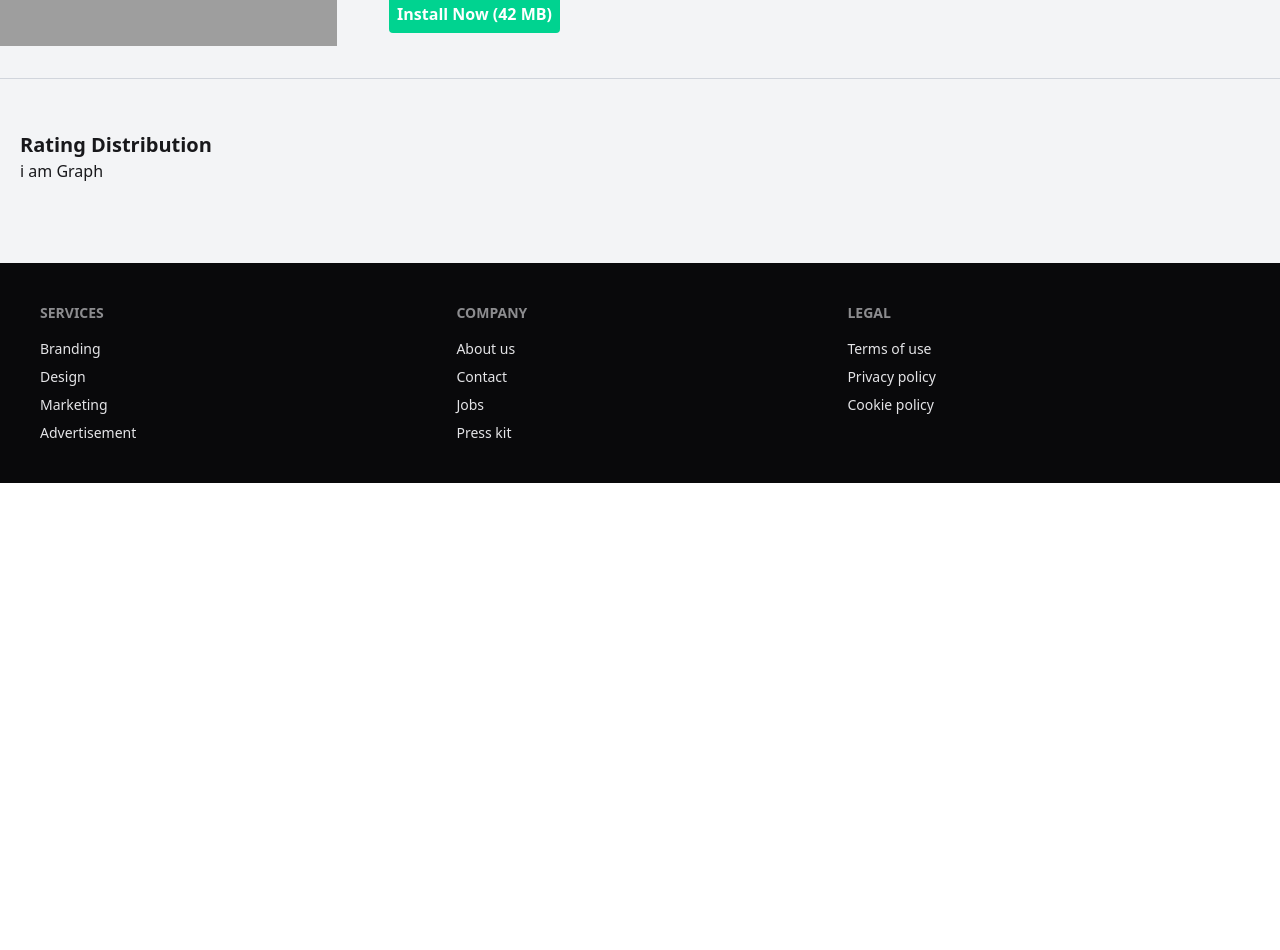
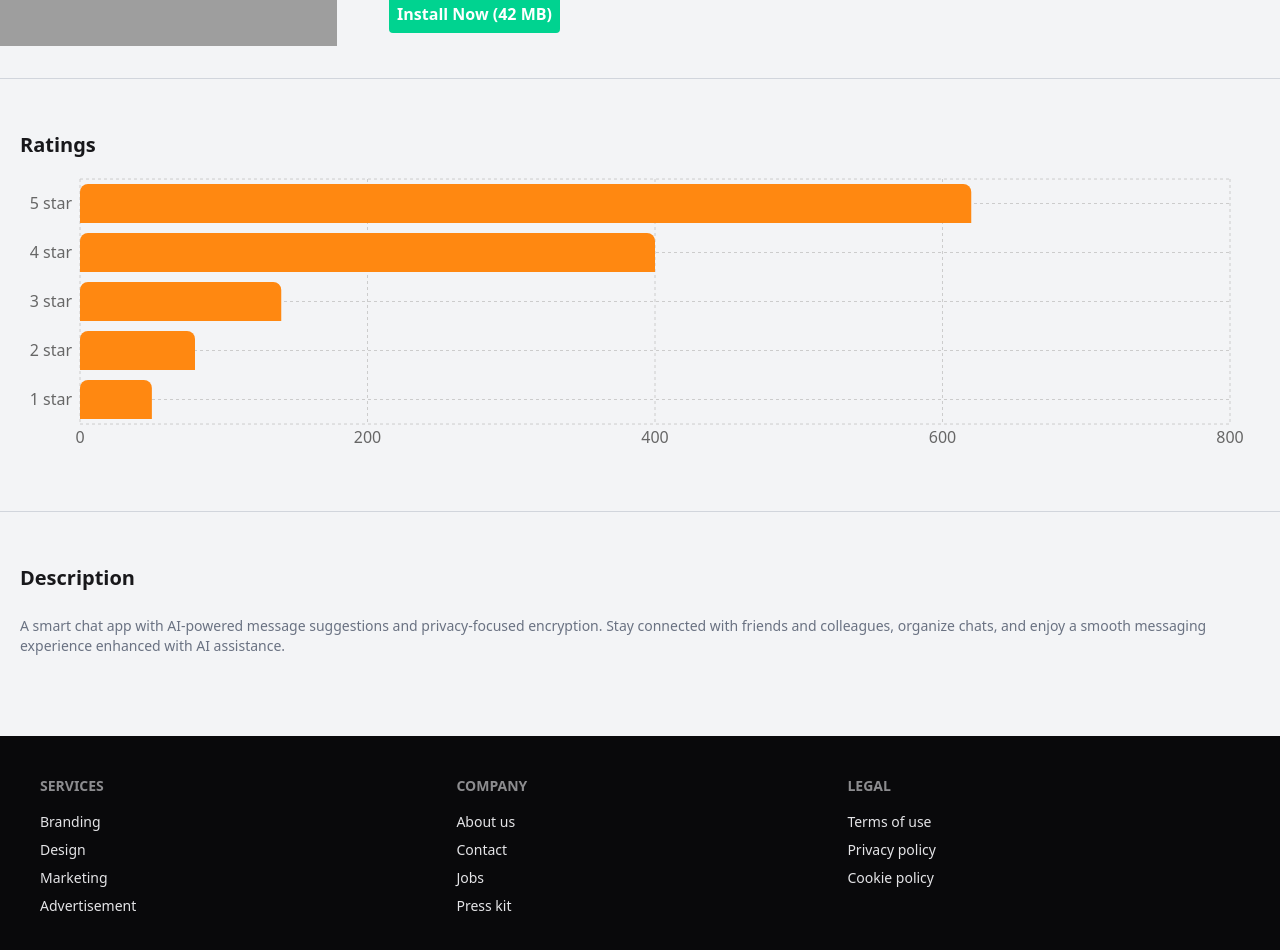
Before and after one commit to nayeem-94/assignment_8, a React (Vite) app: page /home/1 in a window 1280 px wide. Shown: the part 400-1350 px from the top of the page. Before the commit the page ends 883 px from the top, so only its background shows below. Built offline with nearby package versions, Linux system fonts and the light colour scheme; grey boxes are pictures that could not be loaded.

Commit message:
added the apps section

```diff
--- a/public/Data.json
+++ b/public/Data.json
@@ -4,7 +4,7 @@
     "title": "NovaChat - Smart AI Messenger",
     "companyName": "Orion Labs",
     "id": 1,
-    "description": "A smart chat app with AI-powered message suggestions and privacy-focused encryption.",
+    "description": "A smart chat app with AI-powered message suggestions and privacy-focused encryption. Stay connected with friends and colleagues, organize chats, and enjoy a smooth messaging experience enhanced with AI assistance.",
     "size": 42,
     "reviews": 12900,
     "ratingAvg": 4.5,
@@ -22,7 +22,7 @@
     "title": "FitTrack Pro - Fitness & Health Tracker",
     "companyName": "ActiveX Inc.",
     "id": 2,
-    "description": "Your personal fitness tracker with AI-based health insights and calorie tracking.",
+    "description": "Your personal fitness tracker with AI-based health insights and calorie tracking. Monitor workouts, track progress, set fitness goals, and get personalized health recommendations to achieve a balanced lifestyle.",
     "size": 58,
     "reviews": 92020,
     "ratingAvg": 4.3,
@@ -40,7 +40,7 @@
     "title": "NoteFlow - Idea & Task Organizer",
     "companyName": "MindSpace",
     "id": 3,
-    "description": "Organize your ideas, notes, and tasks seamlessly across all your devices.",
+    "description": "Organize your ideas, notes, and tasks seamlessly across all your devices. Plan projects, prioritize tasks, and keep everything in sync with an intuitive interface designed to boost productivity.",
     "size": 25,
     "reviews": 74070,
     "ratingAvg": 4.6,
@@ -58,7 +58,7 @@
     "title": "Travelio - Smart Travel Companion",
     "companyName": "GlobalGo",
     "id": 4,
-    "description": "Discover new destinations, plan trips, and find the best flight and hotel deals.",
+    "description": "Discover new destinations, plan trips, and find the best flight and hotel deals. Keep your itinerary organized, explore recommended attractions, and make travel stress-free with personalized suggestions.",
     "size": 67,
     "reviews": 16092,
     "ratingAvg": 4.2,
@@ -76,7 +76,7 @@
     "title": "SoundBurst - Music Streaming",
     "companyName": "EchoWave Studio",
     "id": 5,
-    "description": "Stream high-quality music, create playlists, and share songs with your friends.",
+    "description": "Stream high-quality music, create playlists, and share songs with your friends. Discover new artists, enjoy offline listening, and experience an AI-powered recommendation engine that suggests tracks you’ll love.",
     "size": 89,
     "reviews": 31034,
     "ratingAvg": 4.7,
@@ -94,7 +94,7 @@
     "title": "PhotoCraft - AI Photo Editor",
     "companyName": "PixelForge",
     "id": 6,
-    "description": "Edit photos like a pro with AI filters, background remover, and color enhancer.",
+    "description": "Edit photos like a pro with AI filters, background remover, and color enhancer. Perfect for creating professional-quality images, social media content, and personalized photo projects quickly and easily.",
     "size": 76,
     "reviews": 20586,
     "ratingAvg": 4.4,
@@ -112,7 +112,7 @@
     "title": "BudgetMate - Expense Tracker",
     "companyName": "FinEase",
     "id": 7,
-    "description": "Track expenses, set budgets, and visualize your financial habits easily.",
+    "description": "Track expenses, set budgets, and visualize your financial habits easily. Receive spending insights, alerts for budget limits, and helpful tips to manage your money more efficiently.",
     "size": 31,
     "reviews": 68080,
     "ratingAvg": 4.1,
@@ -130,7 +130,7 @@
     "title": "StudyPal - AI Learning Assistant",
     "companyName": "EduSpark",
     "id": 8,
-    "description": "Interactive learning app offering quizzes, study plans, and AI progress tracking.",
+    "description": "Interactive learning app offering quizzes, study plans, and AI progress tracking. Improve learning efficiency with personalized guidance, track strengths and weaknesses, and achieve your educational goals faster.",
     "size": 52,
     "reviews": 12040,
     "ratingAvg": 4.6,
--- a/src/components/Apps components/Apps.jsx
+++ b/src/components/Apps components/Apps.jsx
@@ -1,10 +1,32 @@
-import React from 'react';
+import React, { use } from 'react';
+import Appcart from '../Home components/Appcart';
+import Searchbox from './Searchbox';
 
-const Apps = () => {
+const Apps = ({ fetchData }) => {
+    const data = use(fetchData);
     return (
-        <div>
-            i amm apps
-        </div>
+        <>
+            <div className='py-10 bg-gray-100 '>
+                <div className='container mx-auto '>
+
+                    <div className='flex flex-col justify-center items-center'>
+                        <h1 className='font-bold text-4xl'>Our All Applications</h1>
+                        <p className='text-gray-400 pt-4'>Explore All Apps on the Market developed by us. We code for Millions</p>
+                    </div>
+                    <div className='pt-10 pl-2 flex justify-between items-center'>
+                        <p className='text-xl font-bold'>({data.length}) Apps Found</p>
+                        <p>
+                            <Searchbox></Searchbox>
+                        </p>
+                    </div>
+                    <div className='grid grid-cols-2 md:grid-cols-4 gap-7 mt-5 '>
+                        {data.map(app => (
+                            <Appcart key={app.id} app={app} />
+                        ))}
+                    </div>
+                </div>
+            </div>
+        </>
     );
 };
 
--- a/src/components/Apps components/Detailapp.jsx
+++ b/src/components/Apps components/Detailapp.jsx
@@ -62,9 +62,16 @@ const Detailapp = () => {
                 <hr className="my-8 w-full border-gray-300" />
 
                 <div className='p-5'>
-                    <h2 className='font-bold text-xl '>Rating Distribution</h2>
+                    <h2 className='font-bold text-xl '>Ratings </h2>
                     <Graph data={ratingData} ></Graph>
                 </div>
+
+                <hr className="my-8 w-full border-gray-300" />
+                <div className='p-5'>
+                    <h1 className='text-xl font-bold'>Description</h1>
+                    <p className='text-sm text-gray-500 pt-6'>{app.description}</p>
+                </div>
+
 
             </div>
         </div>
--- a/src/components/Apps components/Graph.jsx
+++ b/src/components/Apps components/Graph.jsx
@@ -11,10 +11,28 @@ import {
 
 const Graph = ({ data }) => {
 
-
+    const chartData = data
+        .map(item => ({
+            name: item.count.name,
+            count: item.count.count,
+        }))
+        .reverse();
+    console.log(chartData);
 
     return (
-        <div> i am Graph</div>
+        <ResponsiveContainer width="100%" height={300}>
+            <BarChart
+                data={chartData}
+                layout="vertical"
+                margin={{ top: 20, right: 30, left: 0, bottom: 5 }}
+            >
+                <CartesianGrid strokeDasharray="3 3" />
+                <XAxis type="number" axisLine={false} tickLine={false} />
+                <YAxis type="category" dataKey="name" axisLine={false} tickLine={false} />
+                <Tooltip />
+                <Bar dataKey="count" fill="#ff8811" radius={[8, 8, 0, 0]} />
+            </BarChart>
+        </ResponsiveContainer>
 
     );
 };
--- /dev/null
+++ b/src/components/Apps components/Searchbox.jsx
@@ -0,0 +1,28 @@
+import React from 'react';
+
+const Searchbox = () => {
+    return (
+        <div>
+            <label className="input flex pr-10 ">
+                <svg className="h-[1em] opacity-50" xmlns="http://www.w3.org/2000/svg" viewBox="0 0 24 24">
+                    <g
+                        strokeLinejoin="round"
+                        strokeLinecap="round"
+                        strokeWidth="2.5"
+                        fill="none"
+                        stroke="currentColor"
+                    >
+                        <circle cx="11" cy="11" r="8"></circle>
+                        <path d="m21 21-4.3-4.3"></path>
+                    </g>
+                </svg>
+                <input type="search" className="grow" placeholder="Search Apps" />
+                {/* <kbd className="kbd kbd-sm">⌘</kbd> */}
+                {/* <kbd className="kbd kbd-sm">K</kbd> */}
+            </label>
+
+        </div>
+    );
+};
+
+export default Searchbox;
--- a/src/components/Footer.jsx
+++ b/src/components/Footer.jsx
@@ -2,7 +2,7 @@ import React from 'react';
 
 const Footer = () => {
     return (
-        <footer className="footer sm:footer-horizontal bg-neutral text-neutral-content p-10">
+        <footer className="footer sm:footer-horizontal bg-neutral text-neutral-content p-10 ">
             <nav>
                 <h6 className="footer-title">Services</h6>
                 <a className="link link-hover">Branding</a>
--- a/src/main.jsx
+++ b/src/main.jsx
@@ -61,9 +61,14 @@ const router = createBrowserRouter([
 
       },
 
-      { path: "/apps", Component: Apps },
+      {
+        path: "/apps", //Component: Apps
+        element:
+          <Suspense fallback={<div>Loading...</div>}>
+            <Apps fetchData={fetchData()} />
+          </Suspense>
+      },
       { path: "/installation", Component: Installation },
-      { path: "/github", Component: Apps },
     ],
     errorElement: <PageEror />
   },
```
